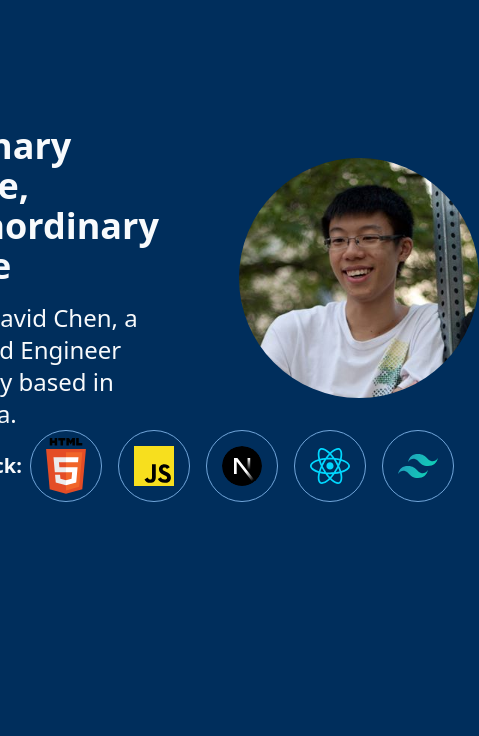
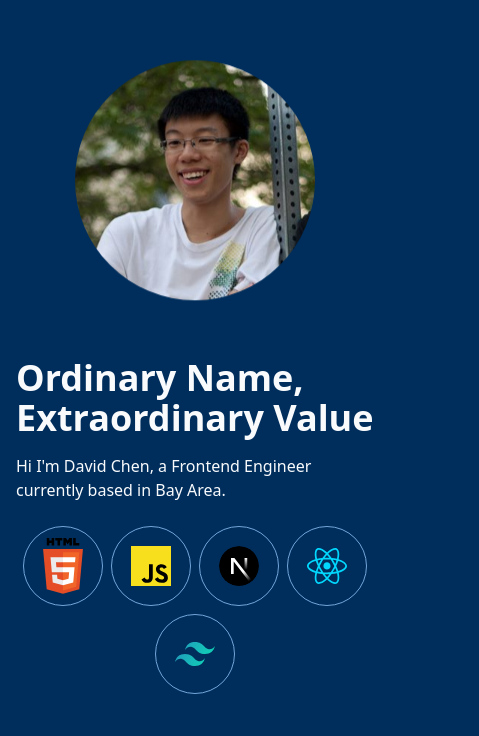
Before and after one commit to tailsx/tailsx.github.io, a Next.js app: page / in a window 390 px wide. Shown: the part 108-844 px from the top of the page, 479 px wide, since content can reach past the window. Built offline with nearby package versions, Linux system fonts and the light colour scheme.

Commit message:
updating hero

```diff
--- a/app/components/hero.js
+++ b/app/components/hero.js
@@ -5,17 +5,17 @@ import { TechStack } from "./techStack"
 
 export default function Hero() {
   return (
-    <div className="flex flex-col justify-center items-center h-screen text-xl">
+    <div className="flex flex-col justify-center items-center min-h-screen text-xl mt-12 md:mt-0 p-4">
       <div className="flex flex-col">
-        <div className="flex justify-center items-center gap-20">
+        <div className="flex flex-col-reverse md:flex-row justify-center items-center gap-8 md:gap-20 my-6">
           <div>
             <h1 className="text-4xl md:text-5xl lg:text-6xl font-bold mb-4 lg:leading-none">
               Ordinary Name,
               <br /> Extraordinary Value
             </h1>
-            <p className="text-2xl text-neutral">{`Hi I'm David Chen, a Frontend Engineer currently based in Bay Area.`}</p>
+            <p className="text-base md:text-2xl text-neutral">{`Hi I'm David Chen, a Frontend Engineer currently based in Bay Area.`}</p>
           </div>
-          <div className="relative flex justify-center items-center">
+          <div className="relative flex justify-center items-center py-4">
             <div className="absolute z-0">
               <div className="w-60 h-60 bg-white rounded-full animate-ping-single"></div>
             </div>
@@ -25,7 +25,7 @@ export default function Hero() {
           </div>
         </div>
         <div className="flex items-center gap-2">
-          <p className="font-bold">Tech Stack:</p>
+          <p className="hidden lg:block font-bold">Tech Stack:</p>
           <TechStack />
         </div>
       </div>
--- a/app/components/techStack.js
+++ b/app/components/techStack.js
@@ -3,7 +3,7 @@ import Image from "next/image"
 const TechStack = () => {
   const iconSize = { width: 40, height: 40 }
   return (
-    <div className="flex gap-4">
+    <div className="flex flex-wrap justify-center gap-2 md:gap-4">
       <TechItem src="/html-5.svg" alt="HTML 5 Icon" {...iconSize} />
       <TechItem src="/javascript.svg" alt="JavaScript Icon" {...iconSize} />
       <TechItem src="/nextjs-icon.svg" alt="Next Icon" {...iconSize} />
@@ -15,10 +15,7 @@ const TechStack = () => {
 
 const TechItem = (props) => {
   return (
-    <div
-      className="flex justify-center items-center bg-primary rounded-full border-secondary border"
-      style={{ width: props.width + 32, height: props.height + 32 }}
-    >
+    <div className="flex justify-center items-center bg-primary rounded-full border-secondary border box-border p-2 w-20 h-20">
       <Image src={props.src} alt={props.alt} width={props.width} height={props.height} />
     </div>
   )
--- a/tailwind.config.js
+++ b/tailwind.config.js
@@ -87,8 +87,8 @@ module.exports = {
         "accordion-down": "accordion-down 0.2s ease-out",
         "accordion-up": "accordion-up 0.2s ease-out",
         wiggle: "wiggle 1s ease-in-out infinite",
-        "wiggle-and-bounce": "wiggle-and-bounce 5s ease-in-out infinite",
-        "ping-single": "ping-single 5s cubic-bezier(0, 0, 0.2, 1) infinite forwards",
+        "wiggle-and-bounce": "wiggle-and-bounce 4s ease-in-out infinite",
+        "ping-single": "ping-single 4s cubic-bezier(0, 0, 0.2, 1) infinite forwards",
       },
       animationDelay: {
         "-3": "-3s",
```
